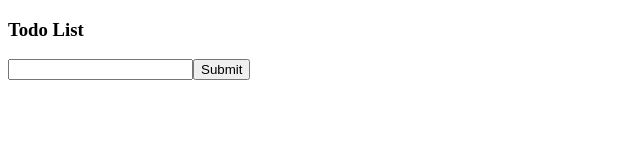
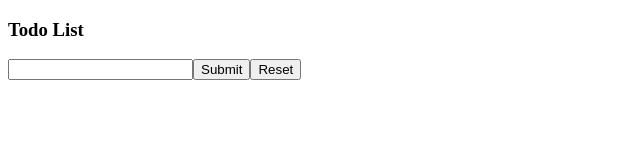
Before and after one commit to Zulk0rne1n/React-Exercises, a React (Create React App) app: page / in a window 1280 px wide. Shown: the top 160 px of the page, without its empty margins (0-640 px from the left). Built offline with nearby package versions, Linux system fonts and the light colour scheme.

Commit message:
Lists 05 added

```diff
--- a/src/TodoList.js
+++ b/src/TodoList.js
@@ -19,13 +19,21 @@ export class TodoList extends React.Component {
         this._inputRef.current.value = ""
     }
 
+    handleReset = () => {
+        this.setState({
+            items: []
+        })
+    }
+
     render() {
         console.log(this.state.items);
+
         return (
             <div>
                 <h3>Todo List</h3>
                 <input ref={this._inputRef} type="text"></input>
                 <button type='submit' onClick={this.handleSubmit}>Submit</button>
+                <button onClick={this.handleReset} >Reset</button>
                 <ul>
                     {this.state.items.map((item, index) => (
                         <li key={item + index}>{item}</li>
```
